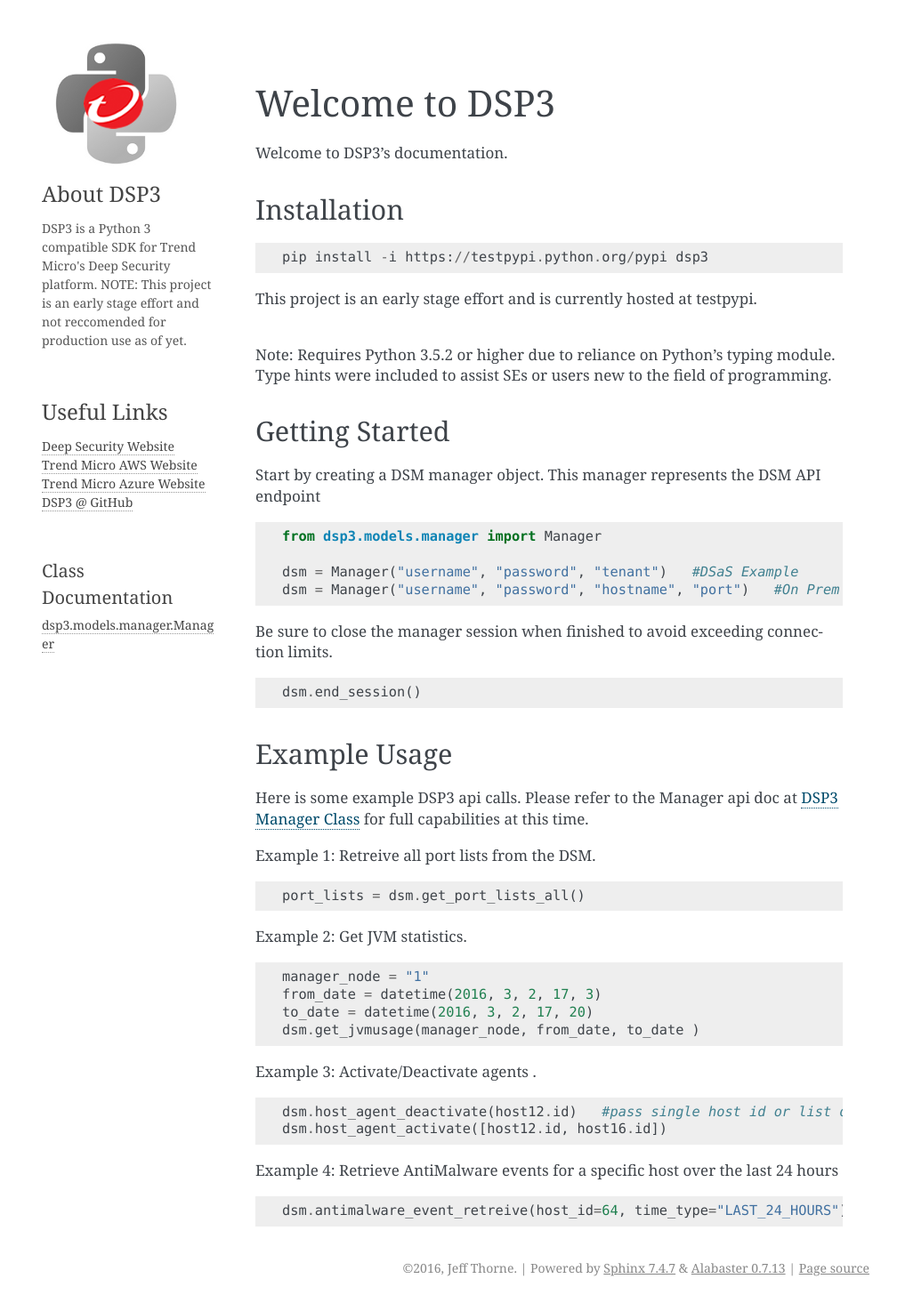
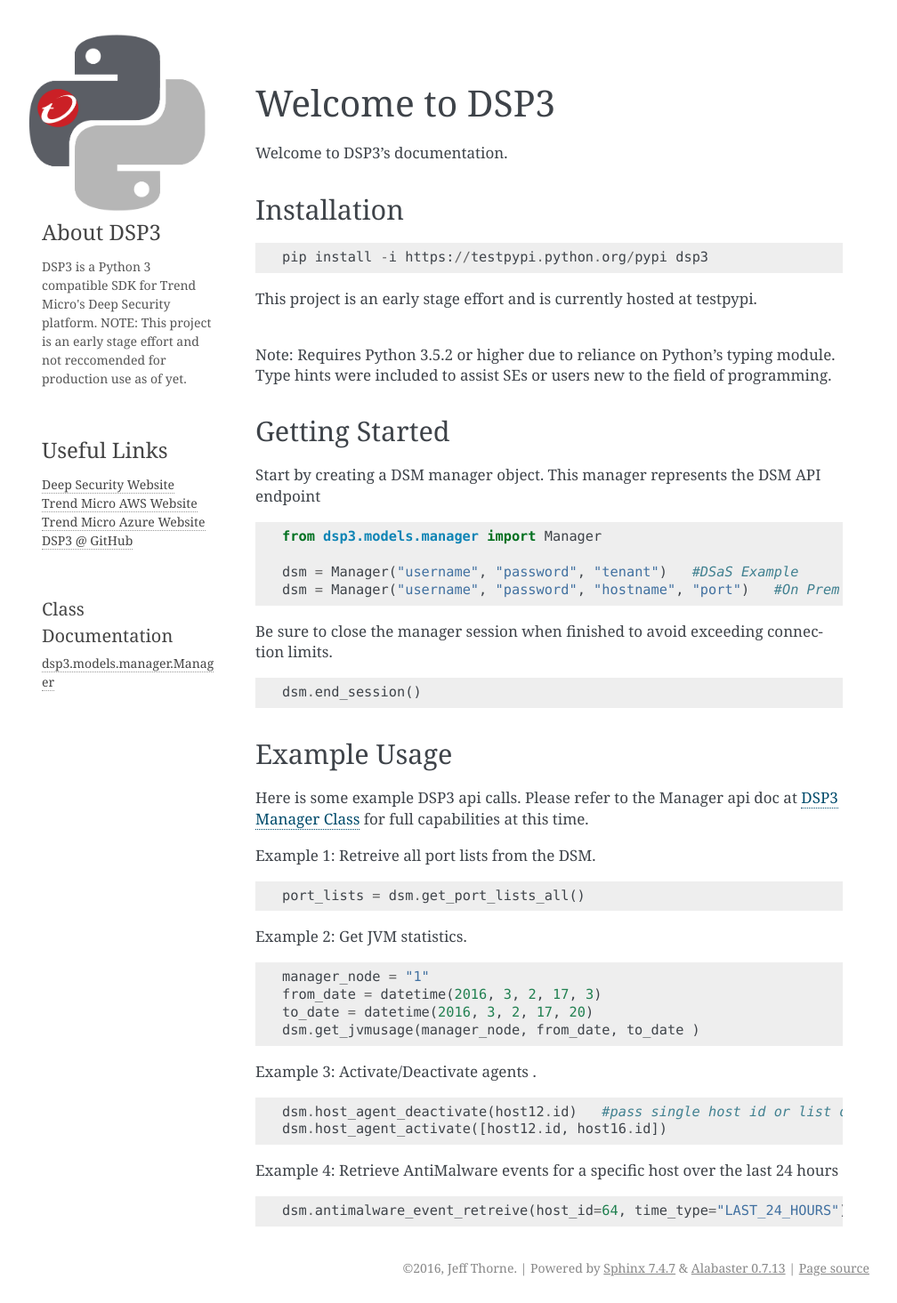
Before and after one commit to trend206/dsp3, a Sphinx documentation site: the page built from docs/source/index.rst, in a window 1280 px wide. Shown: the whole page at 89% size, without its empty margins (133-1141 px from the left). Built offline with Sphinx 7.4.7, drawn with Linux system fonts in a browser that asks for light colours; pages that are not in the unit, such as notebooks, are missing from menus.

Commit message:
added new logo

```diff
--- a/docs/source/_templates/sidebar.html
+++ b/docs/source/_templates/sidebar.html
@@ -1,5 +1,5 @@
 <p class="logo"><a href="{{ pathto(master_doc) }}">
-  <img class="logo" src="{{ pathto('_static/dsp3_logo.png', 1) }}" alt="Logo" style="margin-left: -30px;"/>
+  <img class="logo" src="{{ pathto('_static/dsp3_logo2.png', 1) }}" alt="Logo" style="margin-left: -30px;"/>
 </a></p>
 
 
```
Also changed, not shown: README.md (+1 -1 lines), docs/source/_static/dsp3_logo2.png (added).
